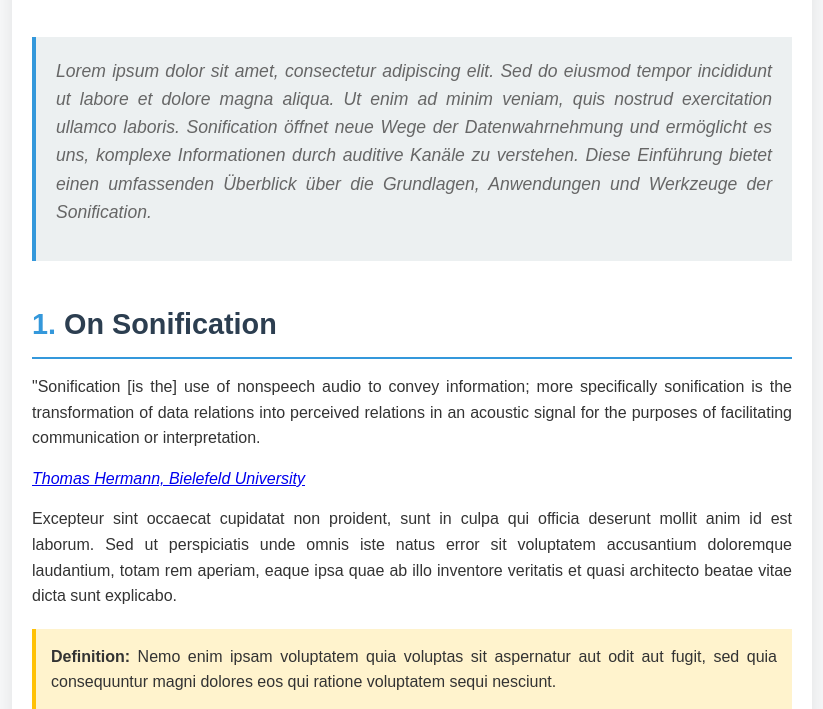
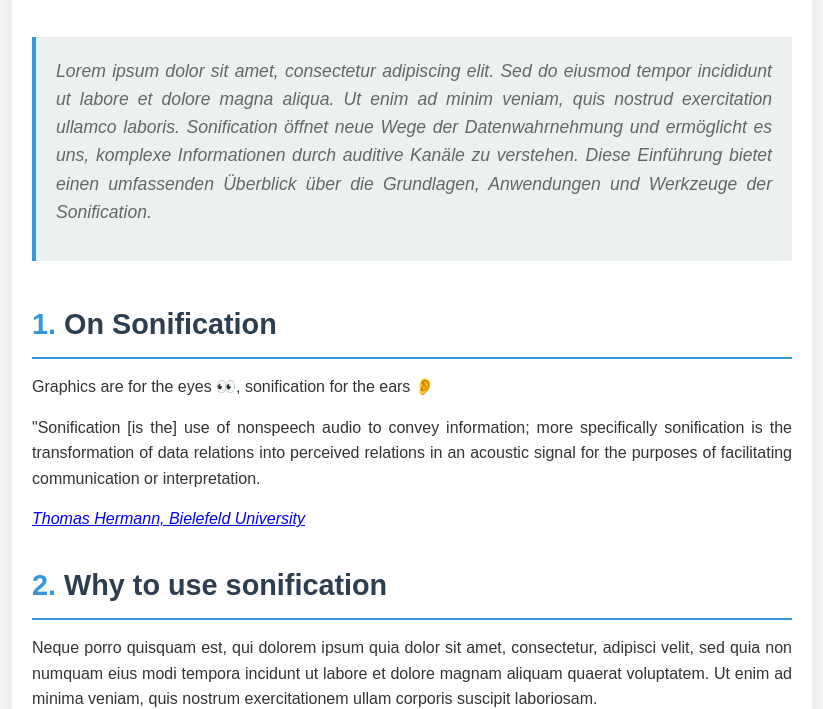
Before and after one commit to sonifriday/tipsheet, a plain HTML site: page index.html in a window 1280 px wide. Shown: the part 253-962 px from the top of the page, without its empty margins (228-1051 px from the left). Drawn offline with Linux system fonts and the light colour scheme.

Commit message:
definition

```diff
--- a/index.html
+++ b/index.html
@@ -111,14 +111,11 @@
 
         <div class="chapter">
             <h2><span class="chapter-number">1.</span> On Sonification</h2>
+            <p>Graphics are for the eyes 👀, sonification for the ears 👂</p>
+
             <p>"Sonification [is the] use of nonspeech audio to convey information; more specifically sonification is the transformation of data relations into perceived relations in an acoustic signal for the purposes of facilitating communication or interpretation.</p>
             <p><i><a href="https://sonification.de/son/definition/" target="_blank">Thomas Hermann, Bielefeld University</a></i></p>
 
-            <p>Excepteur sint occaecat cupidatat non proident, sunt in culpa qui officia deserunt mollit anim id est laborum. Sed ut perspiciatis unde omnis iste natus error sit voluptatem accusantium doloremque laudantium, totam rem aperiam, eaque ipsa quae ab illo inventore veritatis et quasi architecto beatae vitae dicta sunt explicabo.</p>
-
-            <div class="highlight">
-                <p><strong>Definition:</strong> Nemo enim ipsam voluptatem quia voluptas sit aspernatur aut odit aut fugit, sed quia consequuntur magni dolores eos qui ratione voluptatem sequi nesciunt.</p>
-            </div>
         </div>
 
         <div class="chapter">
```
